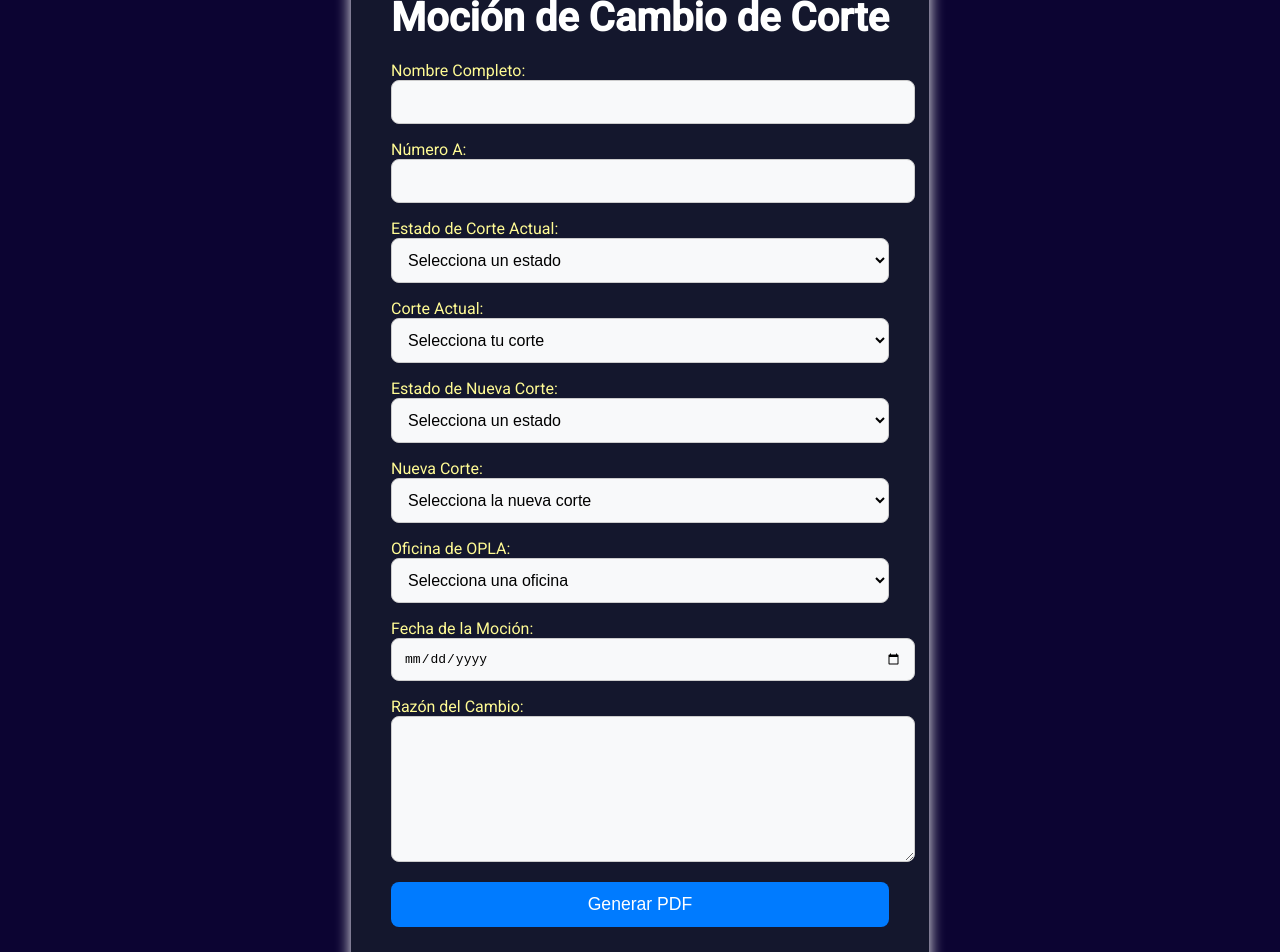
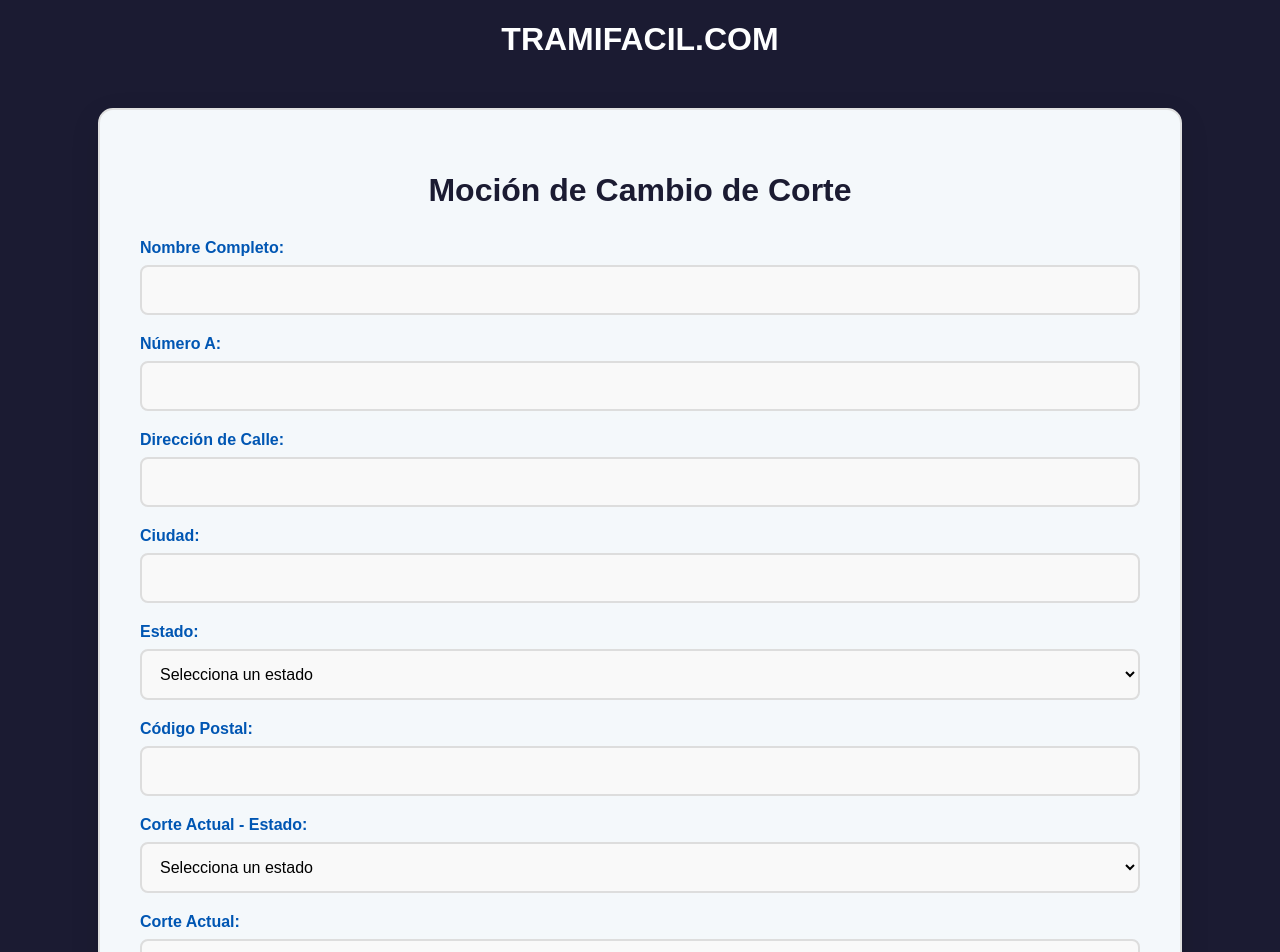
Before and after one commit to sergiopin22/Automatizar-Cambio-Corte, a React (Create React App) app: page / in a window 1280 px wide. Shown: the top 952 px of the page. Built offline with nearby package versions, Linux system fonts and the light colour scheme.

Commit message:
Diseño montado

```diff
--- a/src/MotionForm.jsx
+++ b/src/MotionForm.jsx
@@ -1,17 +1,23 @@
 import React, { useState } from 'react';
 import courtsData from './data/courts.json';
-import oplaOffices from './data/oplaOffices.json';  // Importar las oficinas de OPLA
+import oplaOffices from './data/oplaOffices.json';
 
 function MotionForm() {
   const [formData, setFormData] = useState({
     name: '',
     aNumber: '',
+    streetAddress: '',
+    city: '',
+    state: '',
+    postalCode: '',
+    currentCourtState: '',
     currentCourt: '',
+    newCourtState: '',
     newCourt: '',
-    oplaOffice: '',     // Nueva propiedad para OPLA Office
+    oplaOffice: '',
     reason: '',
-    currentState: '',
-    newState: '',
+    judgeName: '',
+    hearingDate: '',
     motionDate: '',
   });
 
@@ -20,6 +26,11 @@
       ...formData,
       [e.target.name]: e.target.value,
     });
+  };
+
+  const getCourtsByState = (state) => {
+    const stateData = courtsData.find((item) => item.state === state);
+    return stateData ? stateData.courts : [];
   };
 
   const handleSubmit = async (e) => {
@@ -47,11 +58,6 @@
     }
   };
 
-  const getCourtsByState = (state) => {
-    const stateData = courtsData.find((item) => item.state === state);
-    return stateData ? stateData.courts : [];
-  };
-
   return (
     <form onSubmit={handleSubmit}>
       <h1>Moción de Cambio de Corte</h1>
@@ -64,8 +70,31 @@
         <input type="text" name="aNumber" value={formData.aNumber} onChange={handleChange} required />
       </div>
       <div>
-        <label>Estado de Corte Actual:</label>
-        <select name="currentState" value={formData.currentState} onChange={handleChange} required>
+        <label>Dirección de Calle:</label>
+        <input type="text" name="streetAddress" value={formData.streetAddress} onChange={handleChange} required />
+      </div>
+      <div>
+        <label>Ciudad:</label>
+        <input type="text" name="city" value={formData.city} onChange={handleChange} required />
+      </div>
+      <div>
+        <label>Estado:</label>
+        <select name="state" value={formData.state} onChange={handleChange} required>
+          <option value="">Selecciona un estado</option>
+          {courtsData.map((courtData, index) => (
+            <option key={index} value={courtData.state}>
+              {courtData.state}
+            </option>
+          ))}
+        </select>
+      </div>
+      <div>
+        <label>Código Postal:</label>
+        <input type="text" name="postalCode" value={formData.postalCode} onChange={handleChange} required />
+      </div>
+      <div>
+        <label>Corte Actual - Estado:</label>
+        <select name="currentCourtState" value={formData.currentCourtState} onChange={handleChange} required>
           <option value="">Selecciona un estado</option>
           {courtsData.map((courtData, index) => (
             <option key={index} value={courtData.state}>
@@ -78,7 +107,7 @@
         <label>Corte Actual:</label>
         <select name="currentCourt" value={formData.currentCourt} onChange={handleChange} required>
           <option value="">Selecciona tu corte</option>
-          {getCourtsByState(formData.currentState).map((court, index) => (
+          {getCourtsByState(formData.currentCourtState).map((court, index) => (
             <option key={index} value={court}>
               {court}
             </option>
@@ -86,8 +115,8 @@
         </select>
       </div>
       <div>
-        <label>Estado de Nueva Corte:</label>
-        <select name="newState" value={formData.newState} onChange={handleChange} required>
+        <label>Nueva Corte - Estado:</label>
+        <select name="newCourtState" value={formData.newCourtState} onChange={handleChange} required>
           <option value="">Selecciona un estado</option>
           {courtsData.map((courtData, index) => (
             <option key={index} value={courtData.state}>
@@ -100,15 +129,13 @@
         <label>Nueva Corte:</label>
         <select name="newCourt" value={formData.newCourt} onChange={handleChange} required>
           <option value="">Selecciona la nueva corte</option>
-          {getCourtsByState(formData.newState).map((court, index) => (
+          {getCourtsByState(formData.newCourtState).map((court, index) => (
             <option key={index} value={court}>
               {court}
             </option>
           ))}
         </select>
       </div>
-
-      {/* Campo para OPLA Office */}
       <div>
         <label>Oficina de OPLA:</label>
         <select name="oplaOffice" value={formData.oplaOffice} onChange={handleChange} required>
@@ -120,7 +147,14 @@
           ))}
         </select>
       </div>
-
+      <div>
+        <label>Nombre del Juez:</label>
+        <input type="text" name="judgeName" value={formData.judgeName} onChange={handleChange} required />
+      </div>
+      <div>
+        <label>Fecha de Audiencia:</label>
+        <input type="date" name="hearingDate" value={formData.hearingDate} onChange={handleChange} required />
+      </div>
       <div>
         <label>Fecha de la Moción:</label>
         <input type="date" name="motionDate" value={formData.motionDate} onChange={handleChange} required />
--- a/src/index.css
+++ b/src/index.css
@@ -1,88 +1,96 @@
-/* Utilizando una tipografía más moderna */
-@import url('https://fonts.googleapis.com/css2?family=Roboto:wght@400;500&display=swap');
-
 body {
-  font-family: 'Roboto', sans-serif; /* Moderno */
+  font-family: 'Poppins', sans-serif;
+  background-color: #1b1b32;
   margin: 0;
   padding: 0;
-  background-color: #0c0432; /* Color suave de fondo */
-  display: flex;
-  justify-content: center;
-  align-items: center;
-  height: 100vh; /* Centrado verticalmente */
 }
 
 h1 {
+  color: #feffff;
   text-align: center;
-  color: #ffffff;
-  font-size: 2.5em;
+}
+
+form {
+  max-width: 1000px; /* Más ancho */
+  margin: 50px auto;
+  padding: 40px;
+  background: #f4f8fb; /* Gris claro elegante */
+  border-radius: 15px;
+  border: 2px solid #e0e0e0;
+  box-shadow: 0 10px 30px rgba(0, 0, 0, 0.1);
+  animation: fadeIn 1s ease-in-out;
+}
+
+form h1 {
+  text-align: center;
+  font-size: 32px;
+  color: #1b1b32;
+  margin-bottom: 30px;
+}
+
+form div {
   margin-bottom: 20px;
 }
 
-form {
-  max-width: 600px; /* Ampliamos el formulario */
-  width: 100%;
-  padding: 40px;
-  background: rgb(20, 23, 45);
-  border-radius: 8px;
-  box-shadow: 0 6px 15px rgb(254, 254, 254); /* Sombra más suave */
-  box-sizing: border-box;
+label {
+  font-weight: bold;
+  display: block;
+  margin-bottom: 8px;
+  color: #0056b3; /* Azul elegante */
 }
 
-input, textarea, select {
+input, select, textarea {
   width: 100%;
-  padding: 12px; /* Más relleno para los campos */
-  margin-bottom: 16px; /* Más espacio entre los campos */
-  border: 1px solid #ccc;
+  padding: 14px;
+  border: 2px solid #ddd;
   border-radius: 8px;
-  font-size: 1em;
-  background-color: #f8f9fa; /* Fondo suave para los campos */
-  transition: border-color 0.3s ease-in-out; /* Transición suave */
+  font-size: 16px;
+  box-sizing: border-box;
+  transition: all 0.3s ease;
+  background: #f9f9f9;
 }
 
-input:focus, textarea:focus, select:focus {
-  border-color: #007bff; /* Resaltar en azul */
+input:hover, select:hover, textarea:hover {
+  box-shadow: 0 0 5px rgba(0, 0, 0, 0.1);
+}
+
+input:focus, select:focus, textarea:focus {
+  border-color: #4A90E2;
+  background: #fff;
+  box-shadow: 0 0 8px rgba(74, 144, 226, 0.5);
   outline: none;
 }
 
 button {
   width: 100%;
-  padding: 12px;
-  background-color: #007bff; /* Azul profesional */
+  padding: 15px;
+  background-color: #007bff;
   color: white;
+  font-size: 18px;
+  font-weight: bold;
   border: none;
   border-radius: 8px;
-  font-size: 1.1em;
   cursor: pointer;
-  transition: background-color 0.3s ease, transform 0.2s ease;
+  transition: all 0.3s ease;
 }
 
 button:hover {
-  background-color: #0056b3; /* Azul más oscuro en hover */
-  transform: translateY(-2px); /* Efecto de elevación */
+  background-color: #0056b3;
+  transform: translateY(-2px);
+  box-shadow: 0 5px 15px rgba(0, 123, 255, 0.3);
 }
 
 button:active {
-  transform: translateY(2px); /* Efecto de "presionar" */
+  transform: scale(0.98);
 }
 
-label {
-  font-size: 1em;
-  margin-bottom: 8px;
-  color: #fffb94;
-}
-
-textarea {
-  height: 120px; /* Aumentamos el tamaño del textarea */
-  resize: vertical; /* Permitir redimensionar solo en la vertical */
-}
-
-@media (max-width: 600px) {
-  form {
-    padding: 20px;
+@keyframes fadeIn {
+  from {
+    opacity: 0;
+    transform: translateY(-10px) translateX(-10px);
   }
-
-  h1 {
-    font-size: 2em;
+  to {
+    opacity: 1;
+    transform: translateY(0) translateX(0);
   }
 }
```
Also changed, not shown: 1 other file (tests, documents, lock files or other folders).
